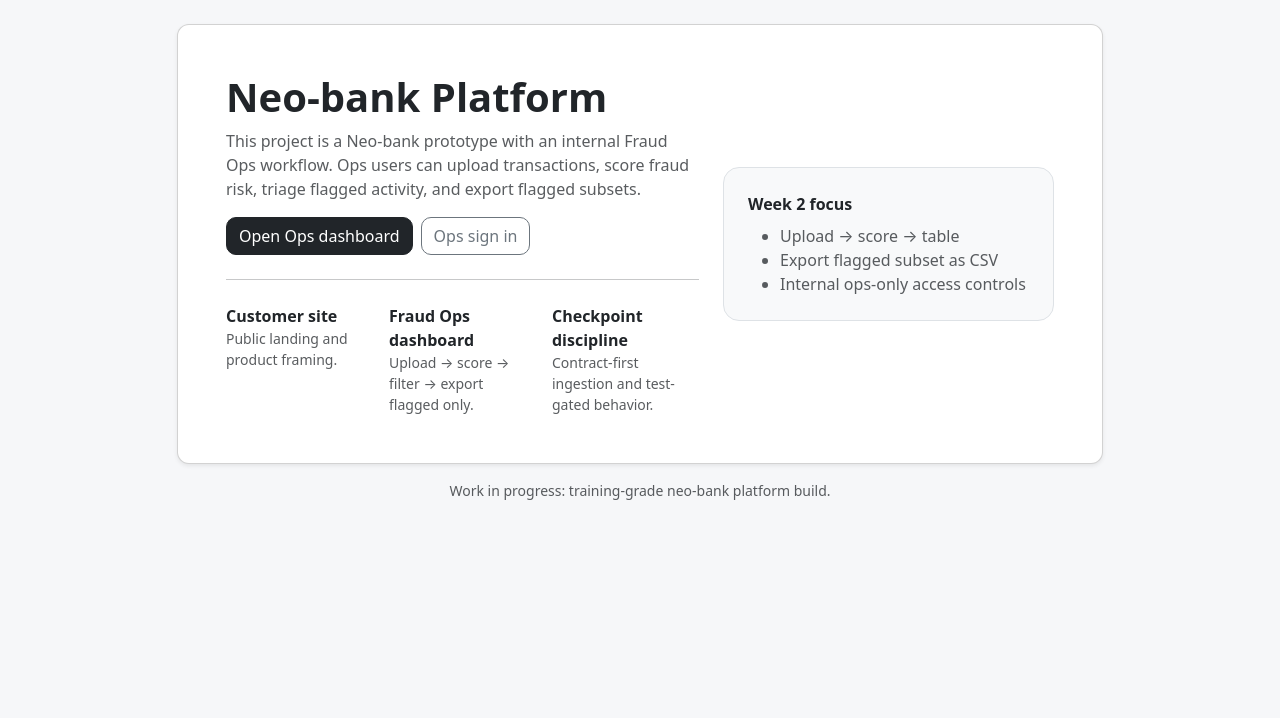
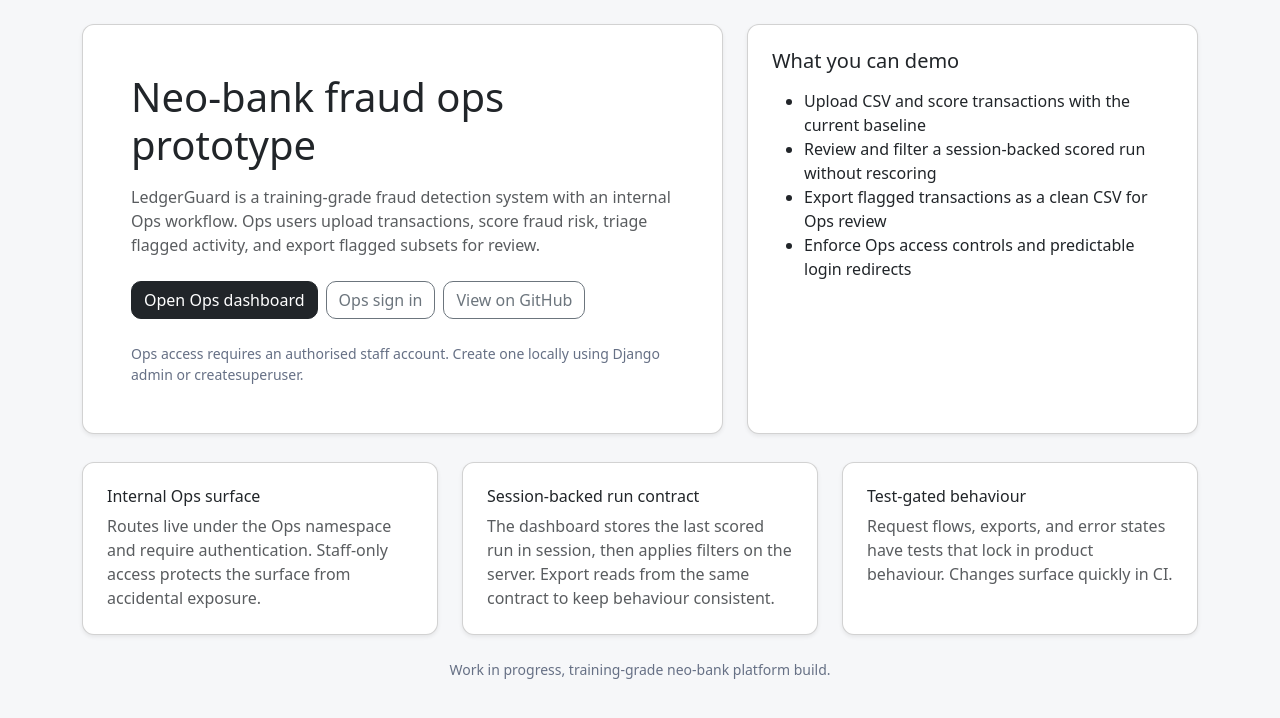
Before and after one commit to AAdewunmi/Neo-Bank-Fraud-Detection-Project, a Django app: page / in a window 1280 px wide. Shown: the part 56-774 px from the top of the page. Run offline with Django 5.2, Linux system fonts and the light colour scheme.

Commit message:
Refactor public_home.html by changing UI look and feel

```diff
--- a/dashboard/templates/dashboard/base.html
+++ b/dashboard/templates/dashboard/base.html
@@ -1,4 +1,3 @@
-<!-- File: dashboard/templates/dashboard/base.html -->
 <!doctype html>
 <html lang="en">
 <head>
--- a/dashboard/templates/dashboard/public_home.html
+++ b/dashboard/templates/dashboard/public_home.html
@@ -1,58 +1,88 @@
 {% extends "dashboard/base.html" %}
 
+{% block title %}LedgerGuard{% endblock %}
+
 {% block content %}
-<div class="row justify-content-center">
-  <div class="col-lg-10">
-    <div class="card shadow-sm">
+<div class="row g-4 align-items-stretch">
+  <div class="col-lg-7">
+    <div class="card shadow-sm h-100">
       <div class="card-body p-4 p-lg-5">
-        <div class="row align-items-center g-4">
-          <div class="col-lg-7">
-            <h1 class="display-6 fw-semibold mb-2">Neo-bank Platform</h1>
-            <p class="text-muted mb-3">
-              This project is a Neo-bank prototype with an internal Fraud Ops workflow.
-              Ops users can upload transactions, score fraud risk, triage flagged activity, and export flagged subsets.
-            </p>
+        <h1 class="display-6 mb-3">Neo-bank fraud ops prototype</h1>
+        <p class="text-body-secondary mb-4">
+          LedgerGuard is a training-grade fraud detection system with an internal Ops workflow.
+          Ops users upload transactions, score fraud risk, triage flagged activity, and export flagged subsets for review.
+        </p>
 
-            <div class="d-flex flex-wrap gap-2">
-              <a class="btn btn-dark" href="/ops/">Open Ops dashboard</a>
-              <a class="btn btn-outline-secondary" href="/accounts/login/">Ops sign in</a>
-            </div>
+        <div class="d-flex flex-wrap gap-2">
+          <a class="btn btn-dark" href="{% url 'dashboard' %}">Open Ops dashboard</a>
+          <a class="btn btn-outline-secondary" href="{% url 'login' %}?next={% url 'dashboard' %}">Ops sign in</a>
+          <a class="btn btn-outline-secondary" href="https://github.com/AAdewunmi/Neo-Bank-Fraud-Detection-Project" target="_blank" rel="noopener">View on GitHub</a>
+        </div>
 
-            <hr class="my-4">
-
-            <div class="row g-3">
-              <div class="col-md-4">
-                <div class="fw-semibold">Customer site</div>
-                <div class="text-muted small">Public landing and product framing.</div>
-              </div>
-              <div class="col-md-4">
-                <div class="fw-semibold">Fraud Ops dashboard</div>
-                <div class="text-muted small">Upload → score → filter → export flagged only.</div>
-              </div>
-              <div class="col-md-4">
-                <div class="fw-semibold">Checkpoint discipline</div>
-                <div class="text-muted small">Contract-first ingestion and test-gated behavior.</div>
-              </div>
-            </div>
-          </div>
-
-          <div class="col-lg-5">
-            <div class="p-4 rounded-4 bg-light border">
-              <div class="fw-semibold mb-2">Week 2 focus</div>
-              <ul class="mb-0 text-muted">
-                <li>Upload → score → table</li>
-                <li>Export flagged subset as CSV</li>
-                <li>Internal ops-only access controls</li>
-              </ul>
-            </div>
+        <div class="mt-4">
+          <div class="small muted">
+            Ops access requires an authorised staff account.
+            Create one locally using Django admin or createsuperuser.
           </div>
         </div>
       </div>
     </div>
+  </div>
 
-    <div class="text-center text-muted small mt-3">
-      Work in progress: training-grade neo-bank platform build.
+  <div class="col-lg-5">
+    <div class="card shadow-sm h-100">
+      <div class="card-body p-4">
+        <h2 class="h5 mb-3">What you can demo</h2>
+        <ul class="mb-0">
+          <li>Upload CSV and score transactions with the current baseline</li>
+          <li>Review and filter a session-backed scored run without rescoring</li>
+          <li>Export flagged transactions as a clean CSV for Ops review</li>
+          <li>Enforce Ops access controls and predictable login redirects</li>
+        </ul>
+      </div>
     </div>
   </div>
 </div>
+
+<div class="row g-4 mt-1">
+  <div class="col-md-4">
+    <div class="card shadow-sm h-100">
+      <div class="card-body p-4">
+        <h3 class="h6 mb-2">Internal Ops surface</h3>
+        <p class="text-body-secondary mb-0">
+          Routes live under the Ops namespace and require authentication.
+          Staff-only access protects the surface from accidental exposure.
+        </p>
+      </div>
+    </div>
+  </div>
+
+  <div class="col-md-4">
+    <div class="card shadow-sm h-100">
+      <div class="card-body p-4">
+        <h3 class="h6 mb-2">Session-backed run contract</h3>
+        <p class="text-body-secondary mb-0">
+          The dashboard stores the last scored run in session, then applies filters on the server.
+          Export reads from the same contract to keep behaviour consistent.
+        </p>
+      </div>
+    </div>
+  </div>
+
+  <div class="col-md-4">
+    <div class="card shadow-sm h-100">
+      <div class="card-body p-4">
+        <h3 class="h6 mb-2">Test-gated behaviour</h3>
+        <p class="text-body-secondary mb-0">
+          Request flows, exports, and error states have tests that lock in product behaviour.
+          Changes surface quickly in CI.
+        </p>
+      </div>
+    </div>
+  </div>
+</div>
+
+<div class="text-center muted small mt-4">
+  Work in progress, training-grade neo-bank platform build.
+</div>
 {% endblock %}
```
